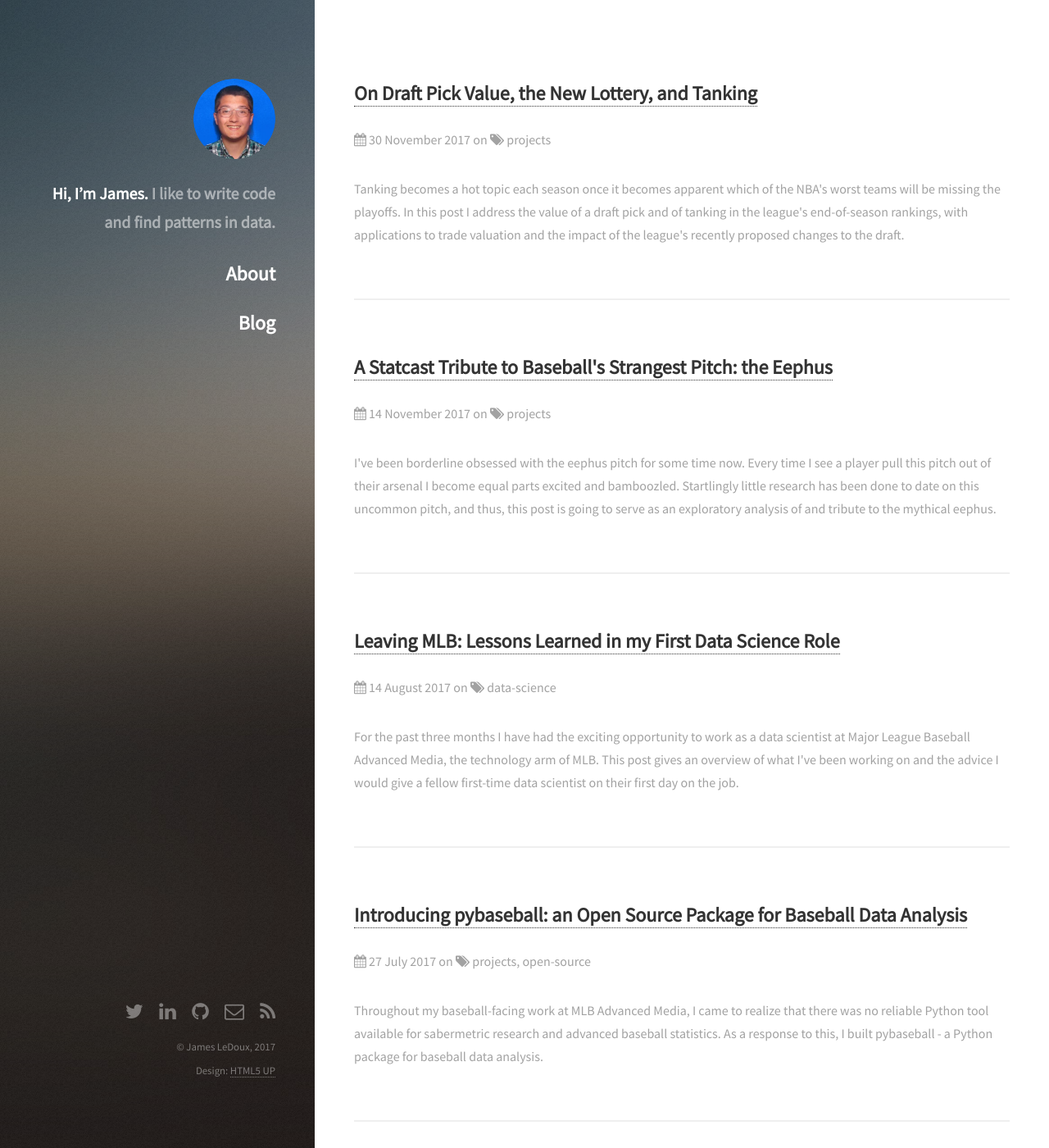
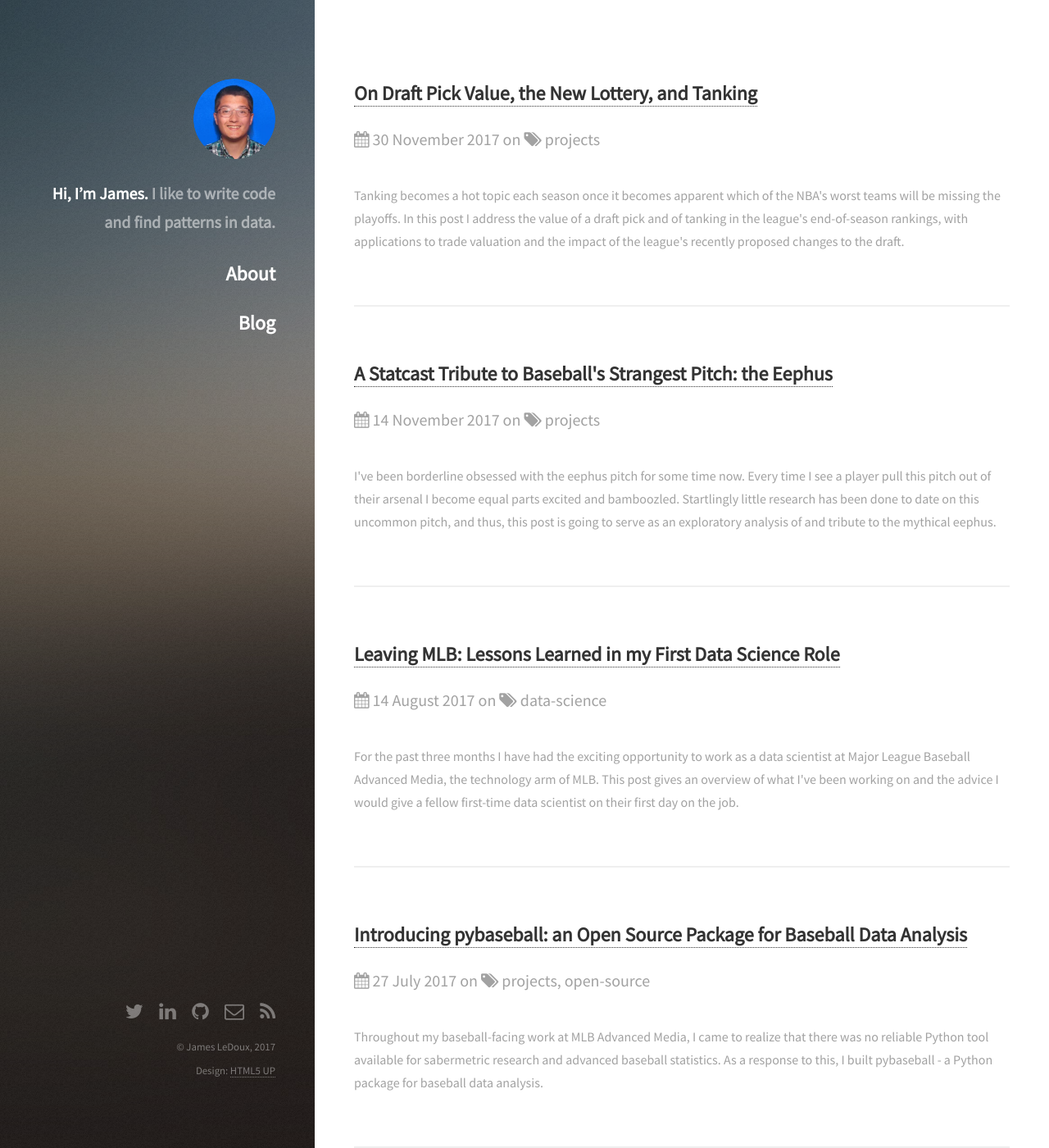
Before and after one commit to jldbc/jldbc.github.io, a Jekyll site: the page built from index.html, in a window 1280 px wide and 1400 px high. Shown: the whole window at 82% size. Built offline with Jekyll 4.4.1, drawn with Linux system fonts in a browser that asks for light colours; the list of posts is cut into pages by our own code.

Commit message:
keep homepage font large while decreasing post font

```diff
--- a/_layouts/default.html
+++ b/_layouts/default.html
@@ -10,6 +10,11 @@
     {% include opengraph.html %}
     {% include twittercard.html %}
   </head>
+  <style>
+      section p {
+        font-size: 20px;
+      }
+      </style>
 	<body id="top">
 
 		{% include header.html %}
--- a/_layouts/post.html
+++ b/_layouts/post.html
@@ -43,7 +43,7 @@
       }
       section p {
         margin-bottom: 27px;
-        font-size: 20px;
+        font-size: 18px;
         line-height: 1.6;
         color: #333;
         width: auto;
```
